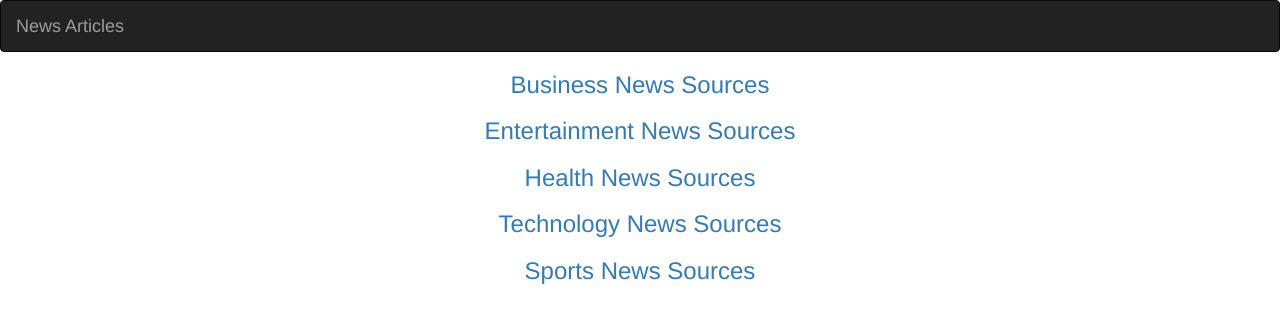
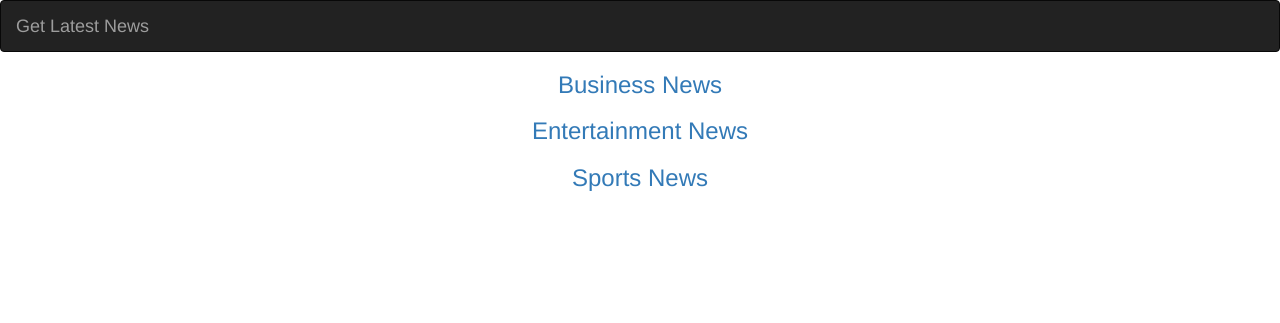
Before and after one commit to kodhanjo/news-API, a Flask app: template app/templates/index.html in a window 1280 px wide. Shown: the top 323 px of the page. Run offline with Flask 2, Linux system fonts and the light colour scheme; the template is opened without the code that fills it, so the values that code supplies are empty; some libraries are stand-ins or nearby versions.

Commit message:
final changes for deployment

```diff
--- a/app/main/views.py
+++ b/app/main/views.py
@@ -14,13 +14,11 @@ def index():
     '''
     business_sources = get_sources('business')
     entertainment_sources = get_sources('entertainment')
-    technology_sources = get_sources('technology')
     sports_sources = get_sources('sports')
-    health_sources = get_sources('health')
 
-    title = "News"
+    title = "Get News"
 
-    return render_template('index.html', title=title, business_sources=business_sources, sports_sources=sports_sources, health_sources=health_sources, technology_sources=technology_sources, entertainment_sources=entertainment_sources)
+    return render_template('index.html', title=title, sports_sources=sports_sources,business_sources=business_sources,entertainment_sources=entertainment_sources)
 
 
 
--- a/app/templates/index.html
+++ b/app/templates/index.html
@@ -3,25 +3,15 @@
 
 {% block content %}
 <!-- Business News  -->
-<h3 class="text text-center text-primary">Business News Sources</h3>
+<h3 class="text text-center text-primary">Business News</h3>
     {{ macro.displaySourceList(business_sources)}}
 
 <!-- Entertainment News  -->
-<h3 class="text text-center text-primary">Entertainment News Sources</h3>
+<h3 class="text text-center text-primary">Entertainment News</h3>
     {{ macro.displaySourceList(entertainment_sources)}}
 
-
- <!-- Health News  -->
-<h3 class="text text-center text-primary">Health News Sources</h3>
-{{ macro.displaySourceList(health_sources)}}
-
-
-<!-- Technology News  -->
-<h3 class="text text-center text-primary">Technology News Sources</h3>
-    {{ macro.displaySourceList(technology_sources)}}
-
 <!-- Sport News  -->
-    <h3 class="text text-center text-primary">Sports News Sources</h3>
+    <h3 class="text text-center text-primary">Sports News</h3>
     {{ macro.displaySourceList(sports_sources)}}
 
 {% endblock %}
--- a/app/templates/macros.html
+++ b/app/templates/macros.html
@@ -14,7 +14,7 @@
                 <p>
                     {{ source.description |truncate(100)}}
                 </p>
-                <a href="/sources/{{source.id}}" class="btn btn-primary btn-sm">View Article</a>
+                <a href="/sources/{{source.id}}" class="btn btn-primary btn-sm">View Here</a>
             </div>
         </div>
     </div>
--- a/app/templates/navbar.html
+++ b/app/templates/navbar.html
@@ -7,7 +7,7 @@
               <span class="icon-bar"></span>
               <span class="icon-bar"></span>
             </button>
-            <a class="navbar-brand" href="/"> News Articles </a>
+            <a class="navbar-brand" href="/"> Get Latest News </a>
         </div>
 
     </div>
```
